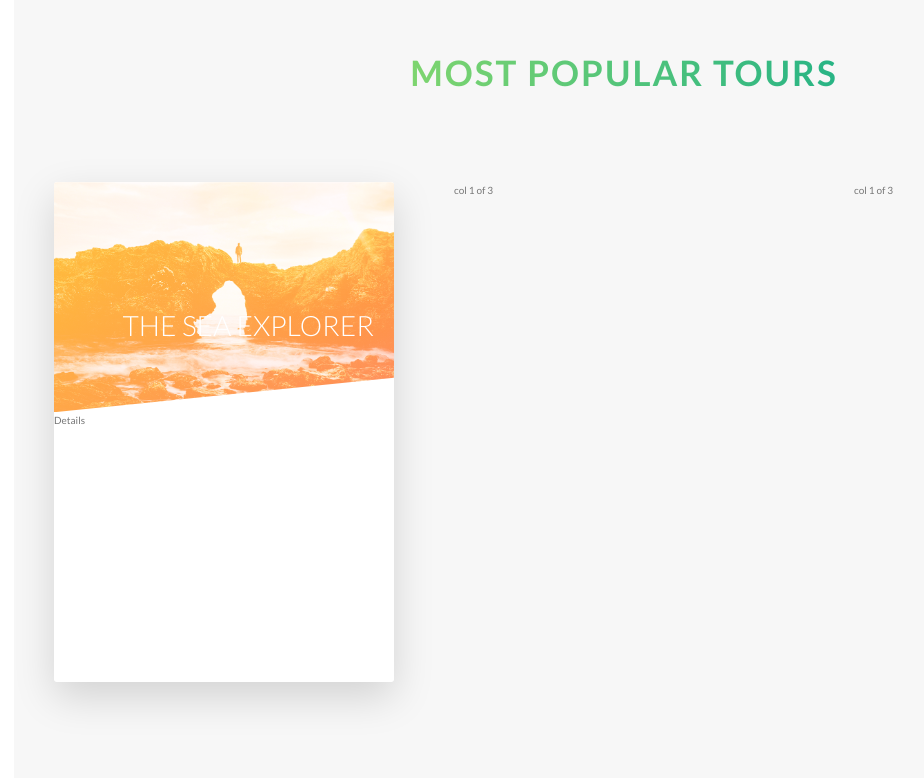
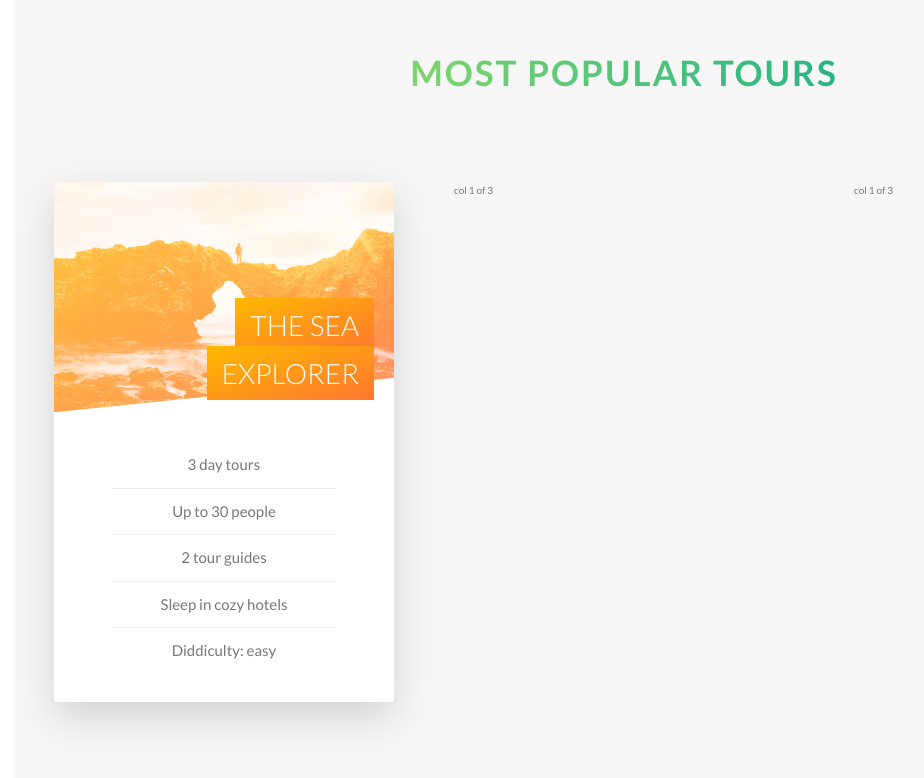
Before and after one commit to fatihay/natours, a website: page index.html in a window 1280 px wide. Shown: the part 2267-3045 px from the top of the page, without its empty margins (16-940 px from the left). Drawn offline with Linux system fonts and the light colour scheme.

Commit message:
tours section part 2

```diff
--- a/index.html
+++ b/index.html
@@ -165,10 +165,19 @@
                 <!-- &nbsp;--boşluk -->
               </div>
               <h4 class="card__heading">
-                The sea explorer
+
+                <span class="card__heading-span card__heading-span--1">
+                  The sea explorer
+                </span>
               </h4>
               <div class="card__details">
-                Details
+                <ul>
+                  <li>3 day tours</li>
+                  <li>Up to 30 people</li>
+                  <li>2 tour guides</li>
+                  <li>Sleep in cozy hotels</li>
+                  <li>Diddiculty: easy</li>
+                </ul>
               </div>
             </div>
 
--- a/sass/abstract/_variables.scss
+++ b/sass/abstract/_variables.scss
@@ -12,6 +12,7 @@ $color-tertiary-light: #2998ff;
 $color-tertiary-dark: #5643fa;
 
 $color-grey-light-1: #f7f7f7;
+$color-grey-light-2: #eee;
 
 $color-grey-dark: #777;
 $color-white: #fff;
--- a/sass/components/_card.scss
+++ b/sass/components/_card.scss
@@ -6,10 +6,10 @@
   // değer düştükçe etki daha da artıyor
   -moz-perspective: 150rem;
   position: relative;
-  height: 50rem;
+  height: 52rem;
 
   &__side {
-    height: 50rem;
+    height: 52rem;
     transition: all 0.8s ease;
 
     position: absolute;
@@ -88,5 +88,41 @@
     position: absolute;
     top: 12rem;
     right: 2rem;
+    width: 75%;
+  }
+
+  &__heading-span {
+    padding: 1rem 1.5rem;
+    -webkit-box-decoration-break: clone;
+    box-decoration-break: clone;
+    // box decoration clone ile alt satıra kayan metinlere padding verince 2 farklı metin gibi boşlukların olmasını sağlıyor..
+
+    z-index: 100000;
+    &--1 {
+      background-image: linear-gradient(
+        to right bottom,
+        $color-secondary-light,
+        $color-secondary-dark
+      );
+    }
+  }
+
+  &__details {
+    padding: 3rem;
+    ul {
+      list-style: none;
+      width: 80%;
+      margin: 0 auto;
+      // ortalamanın en kolay yolu
+      li {
+        text-align: center;
+        font-size: 1.5rem;
+        padding: 1rem;
+
+        &:not(:last-child) {
+          border-bottom: 1px solid $color-grey-light-2;
+        }
+      }
+    }
   }
 }
```
Also changed, not shown: css/style.css.
